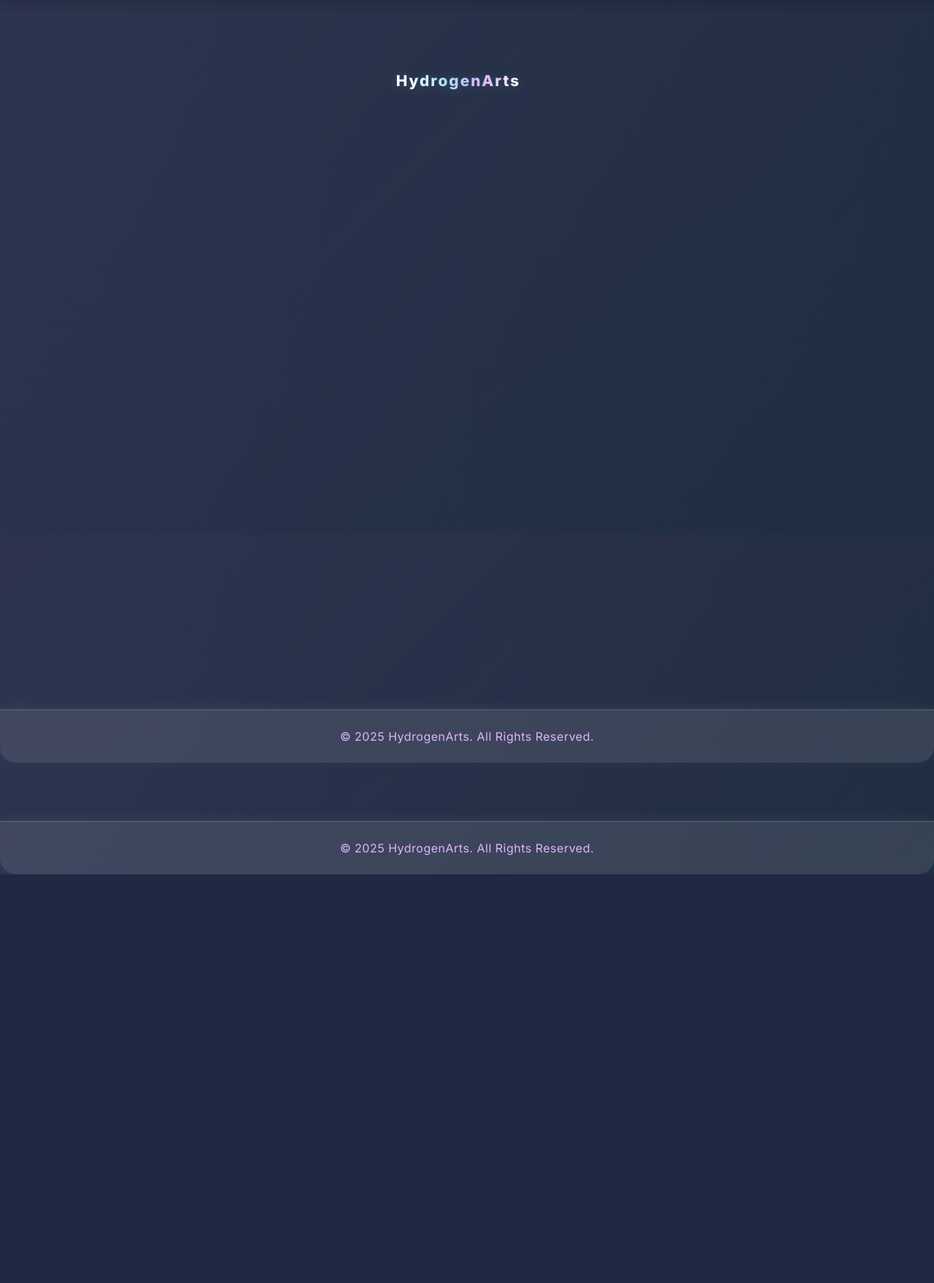
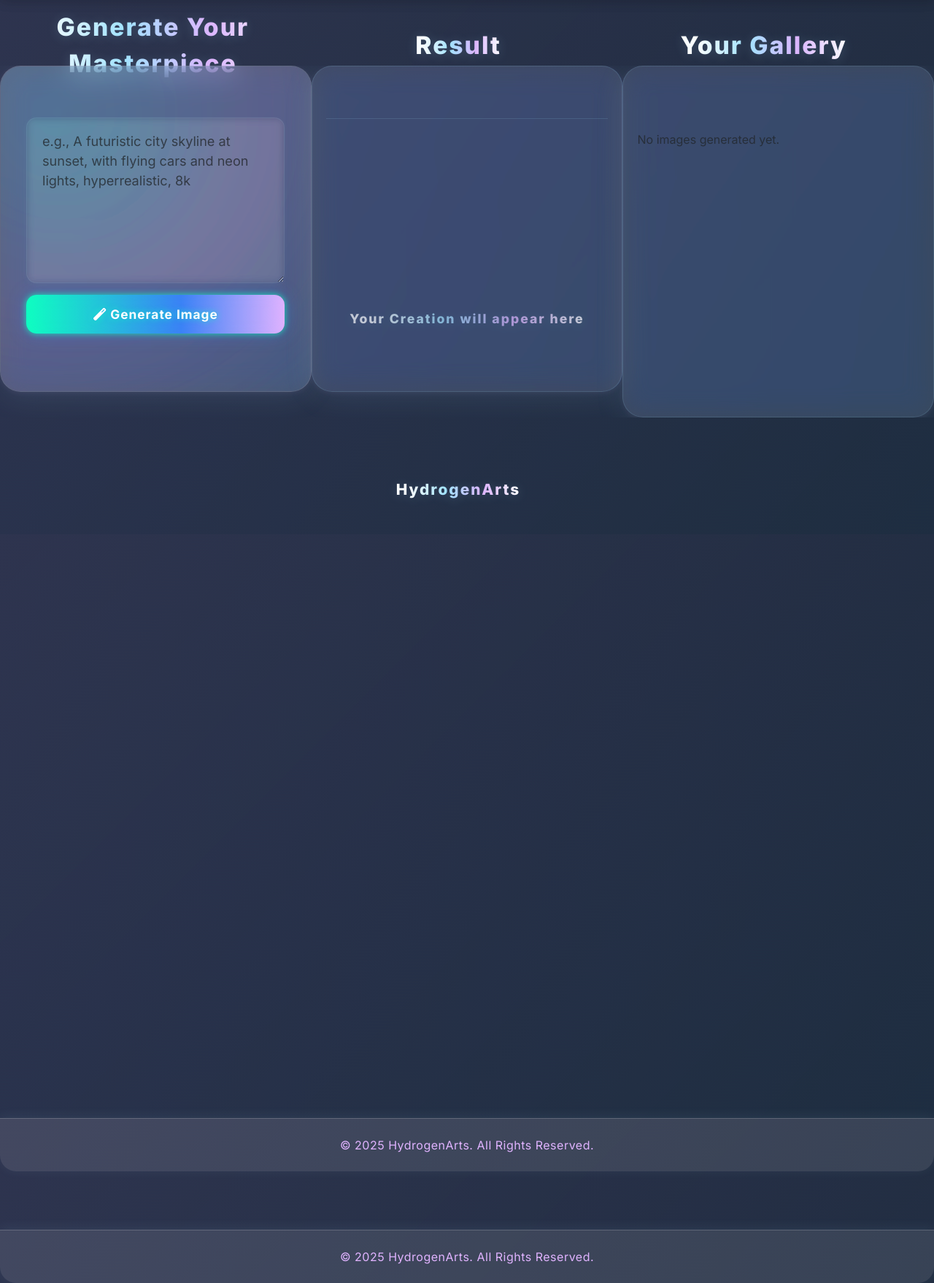
Before and after one commit to eswrn/hydrogenarts, a Django app: page /image_generator/generate/ in a window 1280 px wide. Shown: the part 68-1826 px from the top of the page at 73% size. Before the commit the page ends 1266 px from the top, so only its background shows below. Run offline with Django 5.2, Linux system fonts and the light colour scheme.

Commit message:
mobile responsiveness

```diff
--- a/image_generator/templates/image_generator/generate.html
+++ b/image_generator/templates/image_generator/generate.html
@@ -5,6 +5,70 @@
 
 {% block content %}
 
+<!-- Desktop layout -->
+<div class="container-fluid main-container d-none d-lg-flex" style="height: 70vh; min-height: 70vh; max-height: 70vh; overflow: hidden; display: flex; flex-direction: column;">
+    <!-- Unified Top Titles Row -->
+    <div class="row w-100 justify-content-center align-items-center mb-2" style="height: 70px;">
+        <div class="col-12 col-lg-4 d-flex justify-content-center align-items-center">
+            <span class="dialog-heading unified-title">Generate Your Masterpiece</span>
+        </div>
+        <div class="col-12 col-lg-4 d-flex justify-content-center align-items-center">
+            <span class="dialog-heading unified-title">Result</span>
+        </div>
+        <div class="col-12 col-lg-4 d-flex justify-content-center align-items-center">
+            <span class="dialog-heading unified-title">Your Gallery</span>
+        </div>
+    </div>
+    <!-- Main Panes Row -->
+    <div class="row flex-nowrap justify-content-center align-items-stretch flex-grow-1 main-panes-row" style="height: calc(70vh - 70px); min-height: 0; max-height: calc(70vh - 70px); overflow-x: auto; overflow-y: hidden; flex: 1 1 auto;">
+        <!-- Prompt Pane -->
+        <div class="col-12 col-lg-4 d-flex flex-column justify-content-center align-items-center mb-0 p-0 h-100 pane-col prompt-pane-col" id="prompt-pane" style="height: 100%; min-height: 0; max-height: 100%;">
+            <div class="prompt-card flex-fill d-flex flex-column justify-content-center align-items-center w-100 h-100" style="min-width: 420px; max-width: 600px; height: 100%; min-height: 0;">
+                <form id="prompt-form" method="post" class="w-100" style="max-width: 480px;">
+                    {% csrf_token %}
+                    <div class="mb-3">
+                        <textarea class="form-control" id="prompt" name="prompt" rows="7" placeholder="e.g., A futuristic city skyline at sunset, with flying cars and neon lights, hyperrealistic, 8k" required></textarea>
+                    </div>
+                    <div class="d-grid">
+                        <button type="submit" class="btn btn-primary">
+                            <i class="fas fa-magic"></i> Generate Image
+                        </button>
+                    </div>
+                </form>
+                <div id="loading-indicator" class="mt-4 text-center" style="display:none;">
+                    <img src="/media/motion-blur-2.svg" style="width:64px;height:64px;display:block;margin:0 auto 1rem auto;">
+                    <div style="font-weight:700;font-size:1.2rem;color:#a3e3ff;letter-spacing:1px;">Your Image is Generating...</div>
+                </div>
+                {% if error %}
+                    <div class="alert alert-danger mt-4">{{ error }}</div>
+                {% endif %}
+            </div>
+        </div>
+        <!-- Result Pane -->
+        <div class="col-12 col-lg-4 d-flex flex-column justify-content-center align-items-center p-0 h-100 pane-col" id="result-pane" style="height: 100%; min-height: 0; max-height: 100%; order: 2;">
+            <div class="result-pane flex-fill d-flex flex-column align-items-center justify-content-center position-relative w-100 h-100" style="min-width: 340px; max-width: 480px; height: 100%; min-height: 0;">
+                <div class="result-header w-100 d-flex align-items-center justify-content-between mb-3 px-3" style="min-height: 48px;"></div>
+                <div class="generated-image-container flex-fill align-self-stretch w-100 d-flex flex-column justify-content-center" id="result-container" style="min-height: 250px;">
+                    <div id="result-image-pane" class="image-pane"></div>
+                    <h3 class="dialog-heading text-center mt-3" id="result-title" style="opacity:0.7; font-size:1.1rem;">Your Creation will appear here</h3>
+                </div>
+            </div>
+        </div>
+        <!-- User Gallery Card -->
+        <div class="col-12 col-lg-4 d-flex flex-column justify-content-center align-items-center p-0 h-100 pane-col" id="gallery-pane" style="height: 100%; min-height: 0; max-height: 100%; order: 3;">
+            <div class="gallery-card flex-fill d-flex flex-column align-items-center justify-content-center position-relative w-100 h-100" style="min-width: 340px; max-width: 480px; height: 100%; min-height: 0; background: rgba(255,255,255,0.13); border: 1.5px solid rgba(163,227,255,0.13); border-radius: 28px; box-shadow: 0 8px 40px 0 rgba(163, 227, 255, 0.10), 0 1.5px 8px 0 rgba(224, 179, 255, 0.08); backdrop-filter: blur(18px) saturate(180%); -webkit-backdrop-filter: blur(18px) saturate(180%); padding: 1.5rem 1.2rem 1.2rem 1.2rem;">
+                <div class="w-100 d-flex align-items-center justify-content-between mb-3 px-3" style="min-height: 48px;"></div>
+                <div class="user-gallery-container flex-fill align-self-stretch w-100 d-flex flex-column justify-content-center" style="height: 100%; min-height: 0; max-height: none; overflow: hidden;">
+                    <div class="image-pane" style="flex-wrap: wrap; gap: 18px; justify-content: flex-start; align-items: flex-start; height: 100%; min-height: 0; max-height: 100%; overflow-y: auto;">
+                        {% include "image_generator/_gallery_items.html" %}
+                    </div>
+                </div>
+            </div>
+        </div>
+    </div>
+</div>
+
+<!-- Mobile layout -->
 {% include "image_generator/generate_mobile.html" %}
 
 <style>
```
